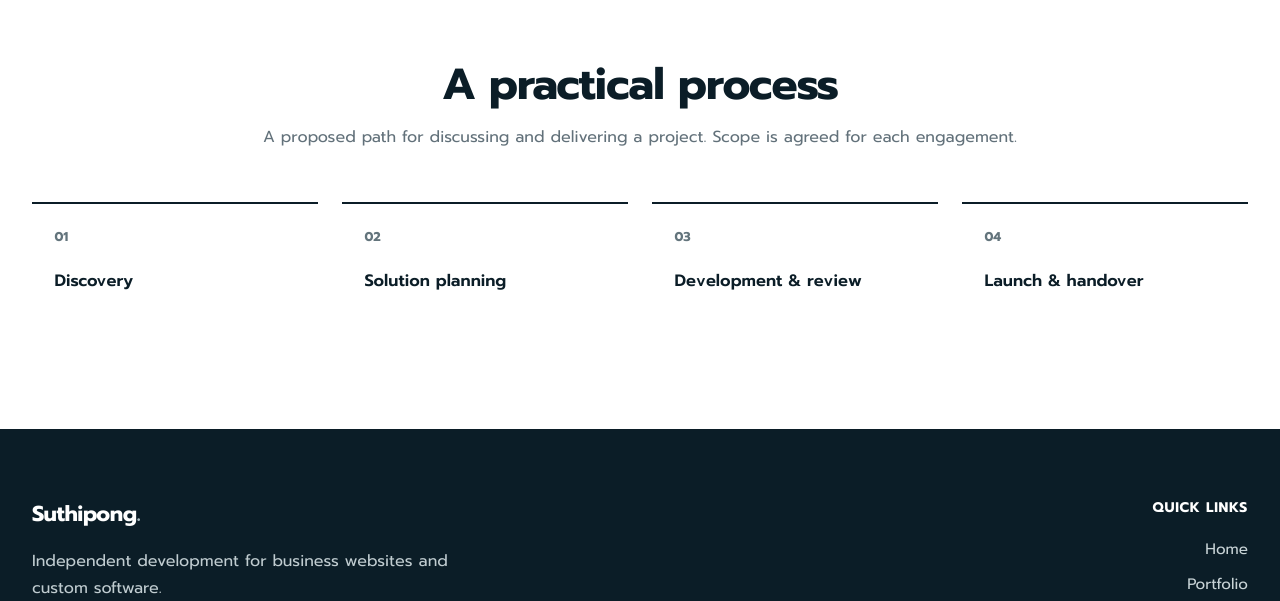
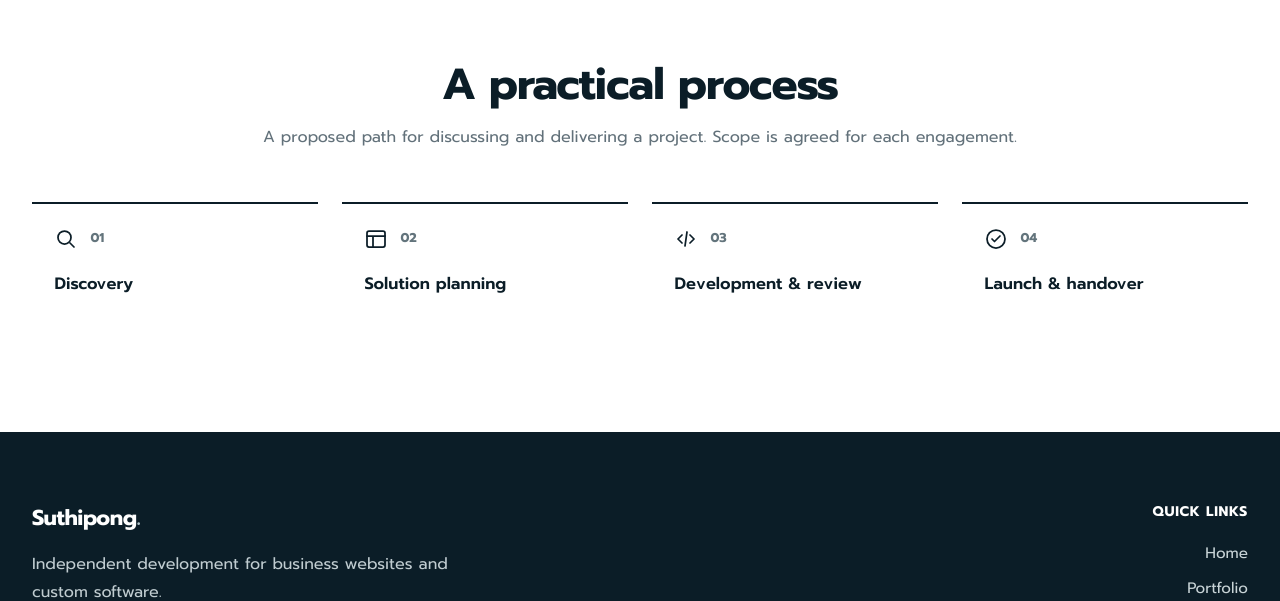
Before and after one commit to suthipongT/profile, an Astro site: page /profile/about in a window 1280 px wide. Shown: the part 1038-1639 px from the top of the page. Built offline with nearby package versions, Linux system fonts and the light colour scheme; Astro itself is replaced by a stand-in of ours.

Commit message:
Add icons to about process steps

```diff
--- a/src/components/AboutPage.astro
+++ b/src/components/AboutPage.astro
@@ -1,6 +1,7 @@
 ---
 import BaseLayout from '../layouts/BaseLayout.astro';
 import ActionIcon from './ActionIcon.astro';
+import ProcessIcon from './ProcessIcon.astro';
 import type { Locale } from '../content/site';
 import { copy } from '../content/site';
 import { pagesCopy, pagePath } from '../content/pages';
@@ -10,6 +11,12 @@ const { locale } = Astro.props;
 const t = pagesCopy[locale];
 const base = import.meta.env.BASE_URL.replace(/\/?$/, '/');
 const skills = copy[locale].technologyGroups.flatMap((group) => group.items);
+const processSteps = [
+  { icon: 'discovery', label: t.steps[0] },
+  { icon: 'planning', label: t.steps[1] },
+  { icon: 'development', label: t.steps[2] },
+  { icon: 'handover', label: t.steps[3] },
+] as const;
 ---
 <BaseLayout locale={locale} page="about">
   <div class="container about-wrap">
@@ -18,6 +25,6 @@ const skills = copy[locale].technologyGroups.flatMap((group) => group.items);
       <div class="about-hero-copy"><p class="eyebrow">{t.heroTag}</p><h1 id="about-title">{t.aboutLead}<br /><span>{t.aboutFocus}</span></h1><p>{t.aboutBody1}</p><p>{t.aboutBody2}</p><p class="small-note">{t.aboutNote}</p><a class="text-link" href={pagePath(base, locale, 'contact')}>{t.heroContact} <ActionIcon name="arrow-right" /></a></div>
     </section>
     <section class="skills-section" aria-labelledby="skills-title"><div class="center-heading"><h2 id="skills-title">{t.skillsTitle}</h2><p>{t.skillsIntro}</p></div><ul class="skill-list">{skills.map((skill) => <li>{skill}</li>)}</ul></section>
-    <section class="process-section" aria-labelledby="process-title"><div class="center-heading"><h2 id="process-title">{t.processTitle}</h2><p>{t.processIntro}</p></div><ol class="process-grid">{t.steps.map((step, index) => <li><span aria-hidden="true">0{index + 1}</span><h3>{step}</h3></li>)}</ol></section>
+    <section class="process-section" aria-labelledby="process-title"><div class="center-heading"><h2 id="process-title">{t.processTitle}</h2><p>{t.processIntro}</p></div><ol class="process-grid">{processSteps.map((step, index) => <li><div class="process-marker"><ProcessIcon name={step.icon} /><span aria-hidden="true">0{index + 1}</span></div><h3>{step.label}</h3></li>)}</ol></section>
   </div>
 </BaseLayout>
--- /dev/null
+++ b/src/components/ProcessIcon.astro
@@ -0,0 +1,10 @@
+---
+interface Props { name: 'discovery' | 'planning' | 'development' | 'handover' }
+const { name } = Astro.props;
+---
+<svg class="process-icon" viewBox="0 0 24 24" fill="none" stroke="currentColor" stroke-width="1.75" stroke-linecap="round" stroke-linejoin="round" aria-hidden="true" focusable="false">
+  {name === 'discovery' && <><circle cx="10.5" cy="10.5" r="6.5" /><path d="m16 16 4 4" /></>}
+  {name === 'planning' && <><rect x="3" y="4" width="18" height="16" rx="2" /><path d="M3 9h18M9 9v11" /></>}
+  {name === 'development' && <><path d="m8 8-4 4 4 4m8-8 4 4-4 4m-3-11-2 14" /></>}
+  {name === 'handover' && <><circle cx="12" cy="12" r="9" /><path d="m8 12 2.5 2.5L16 9" /></>}
+</svg>
--- a/src/styles/global.css
+++ b/src/styles/global.css
@@ -100,7 +100,7 @@ h1, h2, h3 { overflow-wrap: anywhere; }
 .about-hero-copy > p:not(.eyebrow) { color: #52656e; font-size: 1rem; line-height: 1.8; }.about-hero-copy .small-note { padding-top: .4rem; font-size: .95rem !important; }
 .text-link { display: inline-block; margin-top: .5rem; border-bottom: 1px solid #0b1d27; padding-bottom: .25rem; font-size: 1rem; font-weight: 600; }
 .skills-section { padding: 6.5rem 0 5.5rem; }.skill-list { display: flex; flex-wrap: wrap; justify-content: center; gap: .65rem; max-width: 920px; margin: 0 auto; padding: 0; list-style: none; }.skill-list li { padding: .55rem .9rem; border-radius: 999px; background: #eff2f3; color: #2c424d; font-size: .875rem; font-weight: 500; }
-.process-grid { display: grid; grid-template-columns: repeat(4,minmax(0,1fr)); gap: 1.5rem; margin: 0; padding: 0; list-style: none; }.process-grid li { padding: 1.4rem; border-top: 2px solid #0b1d27; }.process-grid span { display: block; margin-bottom: 1.3rem; color: #63747c; font-size: .8rem; font-weight: 700; }.process-grid h3 { margin: 0; font-size: 1.03rem; font-weight: 600; }
+.process-grid { display: grid; grid-template-columns: repeat(4,minmax(0,1fr)); gap: 1.5rem; margin: 0; padding: 0; list-style: none; }.process-grid li { padding: 1.4rem; border-top: 2px solid #0b1d27; }.process-marker { display: flex; align-items: center; gap: .75rem; margin-bottom: 1.3rem; }.process-icon { width: 1.5rem; height: 1.5rem; flex: none; color: #0b1d27; }.process-marker span { color: #63747c; font-size: .8rem; font-weight: 700; }.process-grid h3 { margin: 0; font-size: 1.03rem; font-weight: 600; }
 
 .contact-grid { display: grid; grid-template-columns: repeat(2,minmax(0,1fr)); gap: 4rem; padding-bottom: 7.5rem; }
 .contact-grid h2 { margin-bottom: 1.5rem; font-size: 1.6rem; font-weight: 700; letter-spacing: -.01em; }
@@ -129,7 +129,7 @@ h1, h2, h3 { overflow-wrap: anywhere; }
   .home-hero { min-height: 640px; padding: 4.6rem 0 5rem; }.hero-center h1 { font-size: clamp(2.4rem, 9vw, 3.1rem); }.hero-intro { font-size: 1rem; }.hero-services { margin-top: 2.6rem; line-height: 1.8; }
   .featured-grid, .portfolio-grid { grid-template-columns: 1fr; }.portfolio-grid { gap: 2.5rem; }.featured-grid { gap: 2.3rem; }.filter-list { gap: .45rem; margin-bottom: 2.4rem; }.filter-button { min-height: 38px; padding: .45rem .8rem; font-size: .875rem; }
   .tile-facts div { grid-template-columns: minmax(0, 8rem) minmax(0, 1fr); }
-  .page-intro h1 { font-size: clamp(2.45rem, 8.5vw, 3.2rem); }.about-art { min-height: 340px; }.about-art-frame { height: 62%; }.about-hero-copy h1 { font-size: 2.65rem; }.process-grid { grid-template-columns: 1fr; gap: 1.2rem; }.process-grid li { padding: 1rem 0; }.process-grid span { margin-bottom: .5rem; }
+  .page-intro h1 { font-size: clamp(2.45rem, 8.5vw, 3.2rem); }.about-art { min-height: 340px; }.about-art-frame { height: 62%; }.about-hero-copy h1 { font-size: 2.65rem; }.process-grid { grid-template-columns: 1fr; gap: 1.2rem; }.process-grid li { padding: 1rem 0; }.process-marker { margin-bottom: .75rem; }
   .contact-grid { grid-template-columns: 1fr; gap: 3.8rem; padding-bottom: 5.5rem; }.contact-connect { margin-top: 2rem; }
   .footer-grid { grid-template-columns: 1fr; gap: 2.5rem; padding: 3.3rem 0 2.3rem; }.footer-grid nav { justify-items: start; }.footer-bottom { flex-direction: column; }
 }
```
